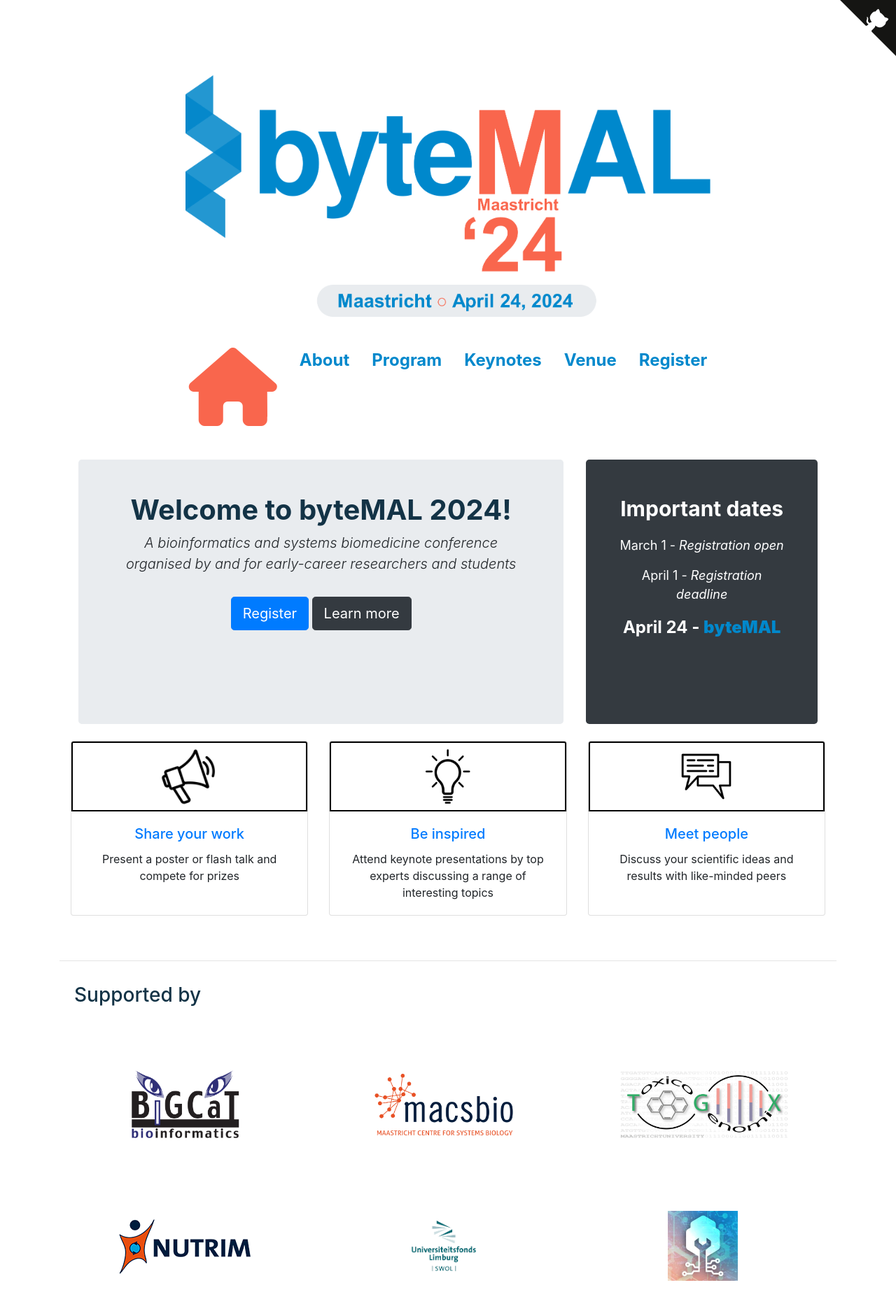
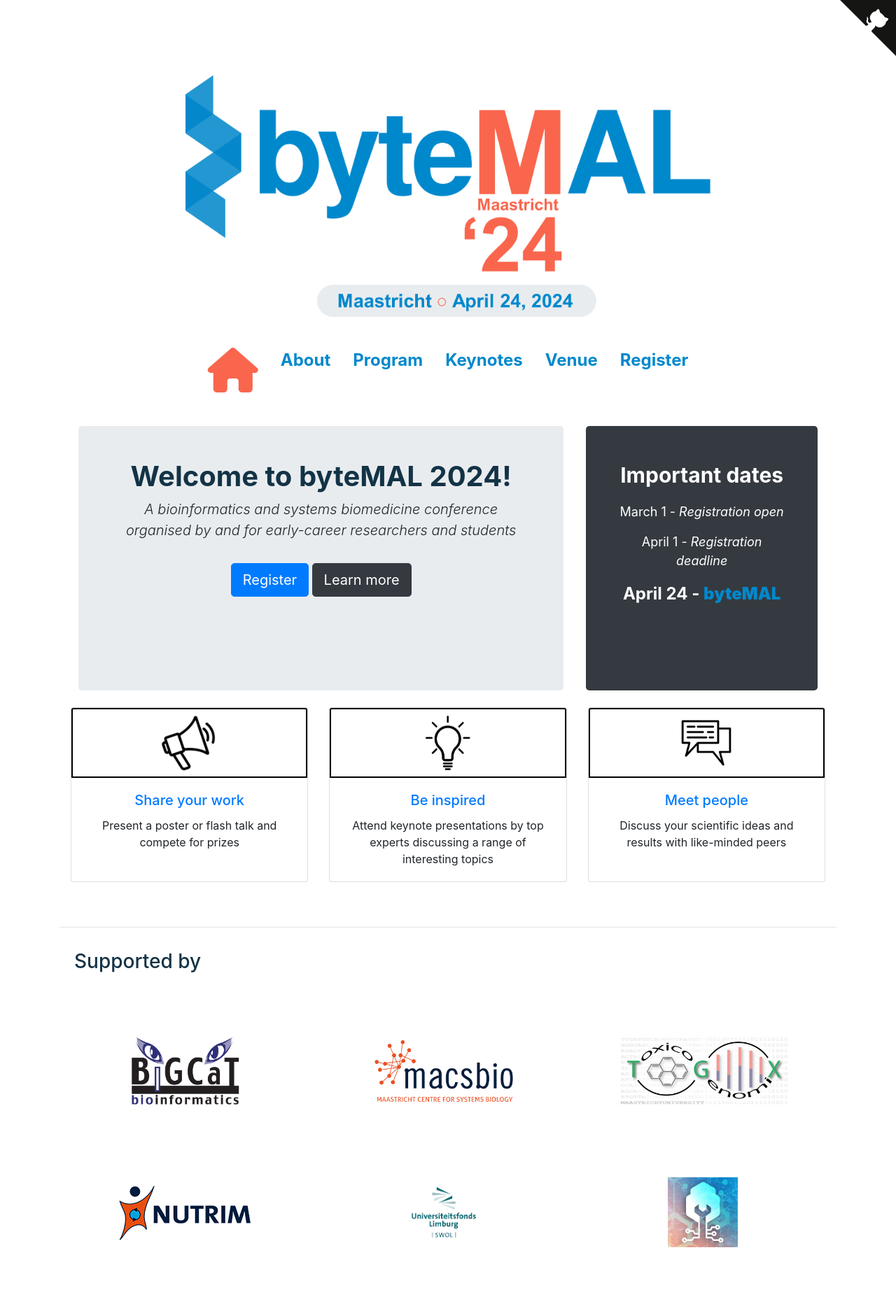
Before and after one commit to bytemal/bytemal-2024, a Jekyll site: the page built from index.html, in a window 1280 px wide. Shown: the whole page at 70% size. Built offline with Jekyll 4.4.1, drawn with Linux system fonts in a browser that asks for light colours; nearby versions of some CDN libraries; after the commit the page ends 1819 px from its top, so only the background shows below that.

Commit message:
Update default.html

```diff
--- a/_layouts/default.html
+++ b/_layouts/default.html
@@ -31,7 +31,7 @@
 		<ul class="nav justify-content-center">
 			<li class="nav-item px-1 px-md-3">
 				<a href="/bytemal-2024/">
-					<i class = "fas fa-house fa-7x" style="color: #F9664D"></i>
+					<i class = "fas fa-house fa-4x" style="color: #F9664D"></i>
 				</a>
 			</li>
 			<li class="nav-item px-1 px-md-3">
```
